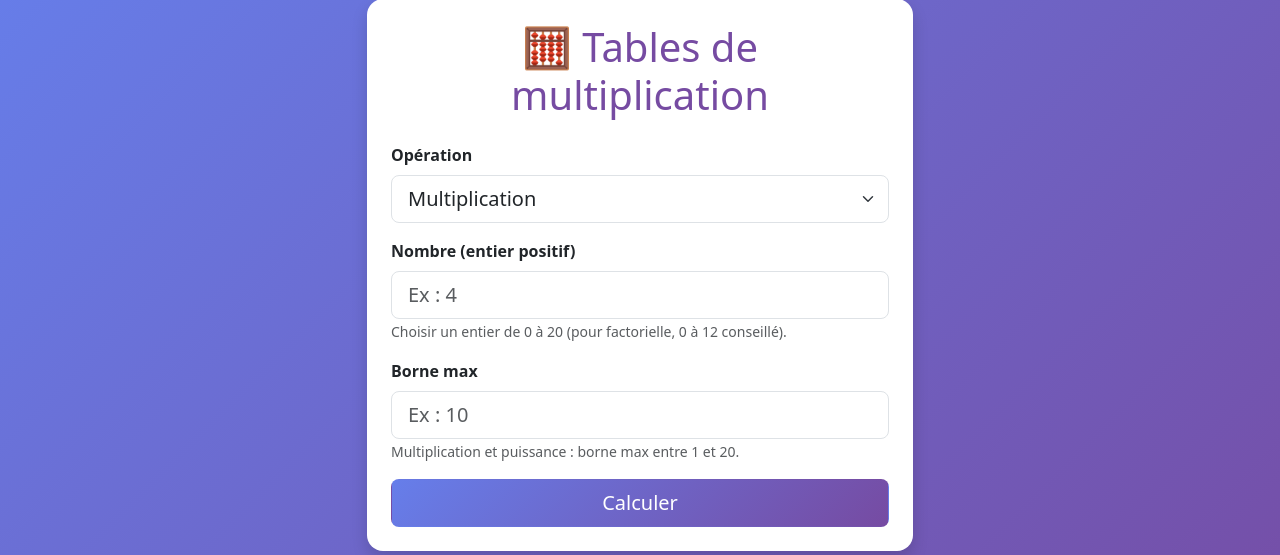
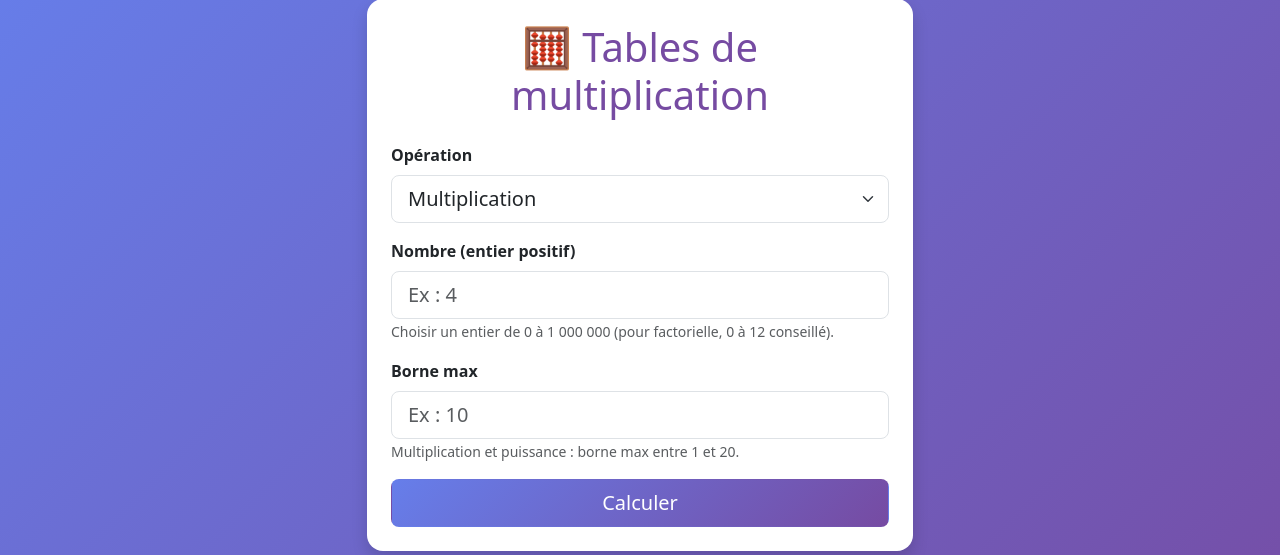
Before and after one commit to Ramoncello/table_flask, a Flask app: page / in a window 1280 px wide. Shown: the part 49-604 px from the top of the page. Run offline with Flask 3, Linux system fonts and the light colour scheme.

```diff
--- a/templates/index.html
+++ b/templates/index.html
@@ -59,7 +59,7 @@
            id="n" name="n" value="{{ n }}"
            placeholder="Ex : 4">
     <small class="text-muted">
-      Choisir un entier de 0 à 20 (pour factorielle, 0 à 12 conseillé).
+      Choisir un entier de 0 à 1 000 000 (pour factorielle, 0 à 12 conseillé).
     </small>
   </div>
 
```
